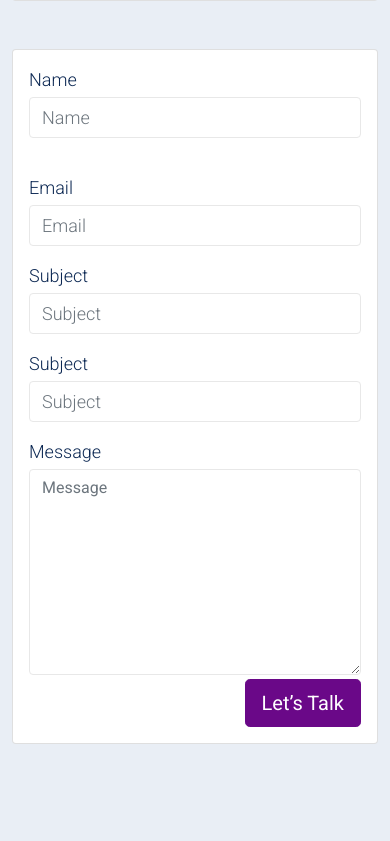
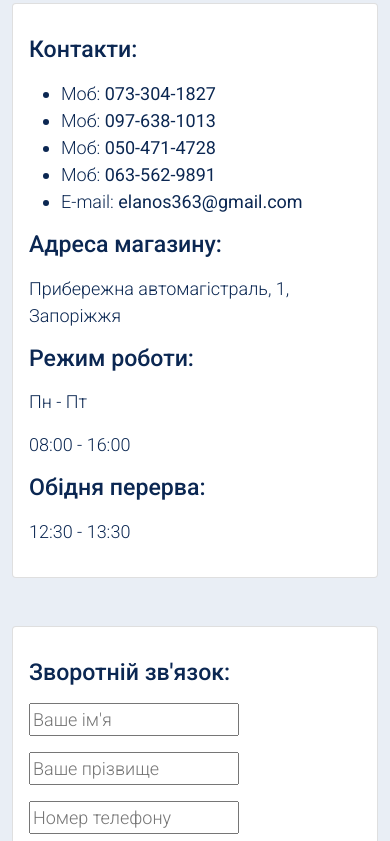
Before and after one commit to mr-elanos/Django_online_store, a Django app: page /contacts/ in a window 390 px wide; the page is wider, and only the part inside the window is pictured. Shown: the part 694-1535 px from the top of that part. Run offline with Django 4.2, Linux system fonts and the light colour scheme; data comes from the database, SQL or seed files in the repository; both versions use the stored data as it was after the commit; some libraries are stand-ins or nearby versions.

Commit message:
Создана и настроена форма "Задать вопрос" без привязки к почте

```diff
--- /dev/null
+++ b/magtrailer/pages/forms.py
@@ -0,0 +1,14 @@
+from django.forms import ModelForm, Textarea, TextInput, EmailInput
+from .models import Contacts
+
+
+class ContactForm(ModelForm):
+    class Meta:
+        model = Contacts
+        fields = ('first_name', 'last_name', 'clients_number', 'message')
+        widgets = {
+            'message': Textarea(attrs={'placeholder': 'Задайте питання', 'cols': 45, 'rows': 9}, ),
+            'first_name': TextInput(attrs={'placeholder': "Ваше ім'я"}, ),
+            'last_name': TextInput(attrs={'placeholder': 'Ваше прізвище'}, ),
+            'clients_number': TextInput(attrs={'placeholder': 'Номер телефону'}, )
+        }
--- a/magtrailer/pages/models.py
+++ b/magtrailer/pages/models.py
@@ -63,3 +63,20 @@ class ProductImages(models.Model):
 
     def __str__(self):
         return f'{self.product}'
+
+
+class Contacts(models.Model):
+    first_name = models.CharField(max_length=30, verbose_name="Ім'я")
+    last_name = models.CharField(max_length=30, verbose_name='Прізвище')
+    clients_number = models.CharField(max_length=13, verbose_name='Телефонний номер')
+    message = models.TextField(verbose_name='Питання')
+    date = models.DateTimeField(auto_now_add=True, verbose_name='Дата задання')
+    is_answer = models.BooleanField(default=False, verbose_name='Прочитано / Не прочитано')
+
+    class Meta:
+        ordering = ('date', 'is_answer', 'first_name')
+        verbose_name = 'Запитання'
+        verbose_name_plural = 'Запитання'
+
+    def __str__(self):
+        return f'{self.first_name}, {self.last_name}'
--- a/magtrailer/pages/templates/pages/categories.html
+++ b/magtrailer/pages/templates/pages/categories.html
@@ -1,5 +1,4 @@
 {% extends 'pages/base.html' %}
-{% load static %}
 
 {% block content %}
  <!-- Start Content -->
--- a/magtrailer/pages/templates/pages/contacts.html
+++ b/magtrailer/pages/templates/pages/contacts.html
@@ -1,7 +1,19 @@
 {% extends 'pages/base.html' %}
-{% load static %}
 
 {% block content %}
+    <!-- Start Content Page -->
+    <div class="container-fluid bg-light py-5">
+        <div class="col-md-6 m-auto text-center">
+            <h1 class="h1">Маршрут:</h1>
+            <p>
+            </p>
+        </div>
+    </div>
+
+    <!-- Start Map -->
+    <iframe src="https://www.google.com/maps/embed?pb=!1m18!1m12!1m3!1d670.0817294281287!2d35.17178869072177!3d47.79449821401628!2m3!1f0!2f0!3f0!3m2!1i1024!2i768!4f13.1!3m3!1m2!1s0x40dc5f9e1689af2f%3A0x79009e83f859e1b9!2z0J_RgNC-0LjQt9Cy0L7QtNGB0YLQstC-INCw0LLRgtC-0L_RgNC40YbQtdC_0L7QsiBNQUcgVHJhaWxlcg!5e0!3m2!1sru!2sua!4v1664295782222!5m2!1sru!2sua" width="100%" height="400" style="border:0;" allowfullscreen="" loading="lazy" referrerpolicy="no-referrer-when-downgrade"></iframe>
+    <!-- End Map -->
+
     <section class="bg-light">
         <div class="container pb-5">
             <div class="row">
@@ -30,32 +42,21 @@
                 <div class="col-lg-7 mt-5">
                     <div class="card">
                         <div class="card-body">
+                            <p><h3>Зворотній зв'язок:</h3></p>
                             <form class="col-md-9 m-auto" method="post" role="form">
+                                {% csrf_token %}
                                 <div class="row">
                                     <div class="form-group col-md-6 mb-3">
-                                        <label for="inputname">Name</label>
-                                        <input type="text" class="form-control mt-1" id="name" name="name" placeholder="Name">
+                                        {% for f in form %}
+                                        <div class="mb-3">
+                                            {{f}}
+                                        </div>
+                                        {% endfor %}
                                     </div>
-                                    <div class="form-group col-md-6 mb-3">
-                                        <label for="inputemail">Email</label>
-                                        <input type="email" class="form-control mt-1" id="email" name="email" placeholder="Email">
-                                    </div>
-                                </div>
-                                <div class="mb-3">
-                                    <label for="inputsubject">Subject</label>
-                                    <input type="text" class="form-control mt-1" id="subject" name="subject" placeholder="Subject">
-                                </div>
-                                <div class="mb-3">
-                                    <label for="inputsubject">Subject</label>
-                                    <input type="text" class="form-control mt-1" id="subject" name="subject" placeholder="Subject">
-                                </div>
-                                <div class="mb-3">
-                                    <label for="inputmessage">Message</label>
-                                    <textarea class="form-control mt-1" id="message" name="message" placeholder="Message" rows="8"></textarea>
                                 </div>
                                 <div class="row">
                                     <div class="col text-end mt-2">
-                                    <button type="submit" class="btn btn-success btn-lg px-3">Let’s Talk</button>
+                                        <button type="submit" class="btn btn-success btn-lg px-3">Відправити</button>
                                     </div>
                                 </div>
                             </form>
@@ -65,17 +66,4 @@
             </div>
         </div>
     </section>
-
-    <!-- Start Content Page -->
-    <div class="container-fluid bg-light py-5">
-        <div class="col-md-6 m-auto text-center">
-            <h1 class="h1">Маршрут:</h1>
-            <p>
-            </p>
-        </div>
-    </div>
-
-    <!-- Start Map -->
-    <iframe src="https://www.google.com/maps/embed?pb=!1m18!1m12!1m3!1d670.0817294281287!2d35.17178869072177!3d47.79449821401628!2m3!1f0!2f0!3f0!3m2!1i1024!2i768!4f13.1!3m3!1m2!1s0x40dc5f9e1689af2f%3A0x79009e83f859e1b9!2z0J_RgNC-0LjQt9Cy0L7QtNGB0YLQstC-INCw0LLRgtC-0L_RgNC40YbQtdC_0L7QsiBNQUcgVHJhaWxlcg!5e0!3m2!1sru!2sua!4v1664295782222!5m2!1sru!2sua" width="100%" height="400" style="border:0;" allowfullscreen="" loading="lazy" referrerpolicy="no-referrer-when-downgrade"></iframe>
-    <!-- End Map -->
 {% endblock %}
--- /dev/null
+++ b/magtrailer/pages/templates/pages/ok_form.html
@@ -0,0 +1,4 @@
+{% extends 'pages/base.html' %}
+{% block content %}
+    <p><h2>Дякуємо за звернення! Наш менеджер незабаром зв'яжеться з Вами.</h2></p>
+{% endblock %}
--- a/magtrailer/pages/urls.py
+++ b/magtrailer/pages/urls.py
@@ -8,6 +8,7 @@ urlpatterns = [
     path('categories/<slug:cat_slug>', categories, name='all_categories'),
     path('categories/', categories, name='all_categories'),
     path('about/', about, name='about'),
+    path('contacts/ok_form', ok_form, name='ok_form'),
     path('contacts/', contacts, name='contacts'),
     path('product/<slug:product_slug>', show_product, name='product'),
 ]
--- a/magtrailer/pages/views.py
+++ b/magtrailer/pages/views.py
@@ -1,6 +1,7 @@
 from django.http import HttpResponse, HttpResponseNotFound
-from django.shortcuts import render, get_object_or_404
+from django.shortcuts import render, get_object_or_404, redirect
 from .models import *
+from .forms import ContactForm
 
 menu = [{'title': 'ГОЛОВНА', 'url_name': 'home'},
         {'title': 'НАШІ ПРИЧЕПИ', 'url_name': 'all_categories'},
@@ -40,7 +41,21 @@ def categories(request, cat_slug=None):
 
 
 def contacts(request):
-    return render(request, 'pages/contacts.html', {'menu': menu, 'title': 'Контакти'})
+    if request.method == 'POST':
+        form = ContactForm(request.POST)
+        if form.is_valid():
+            try:
+                Contacts.objects.create(**form.cleaned_data)
+                return redirect(ok_form)
+            except:
+                form.add_error(None, "Виникла помилка")
+    else:
+        form = ContactForm
+        return render(request, 'pages/contacts.html', {'menu': menu, 'title': 'Контакти', 'form': form})
+
+
+def ok_form(request):
+    return render(request, 'pages/ok_form.html', {'menu': menu, 'title': 'Звернення прийнято', })
 
 
 def show_product(request, product_slug):
```
Also changed, not shown: magtrailer/pages/admin.py (+7 -0 lines), magtrailer/db.sqlite3, magtrailer/pages/migrations/0005_contacts.py (added), magtrailer/pages/migrations/0006_alter_contacts_clients_email.py (added), magtrailer/pages/migrations/0007_remove_contacts_clients_email.py (added).
